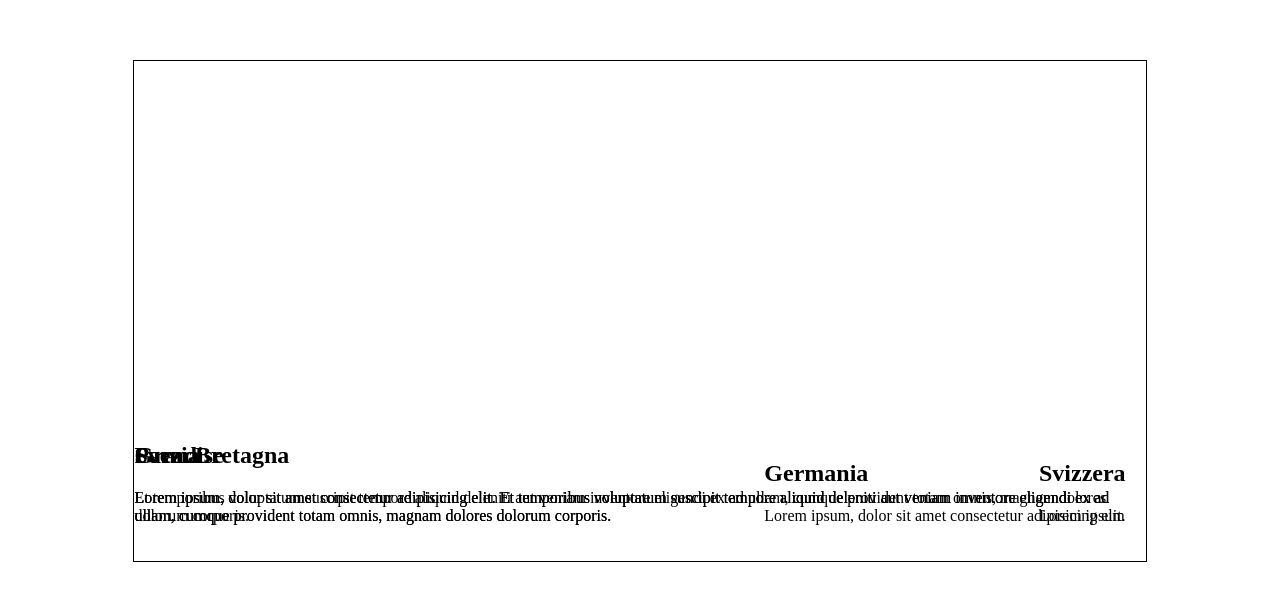
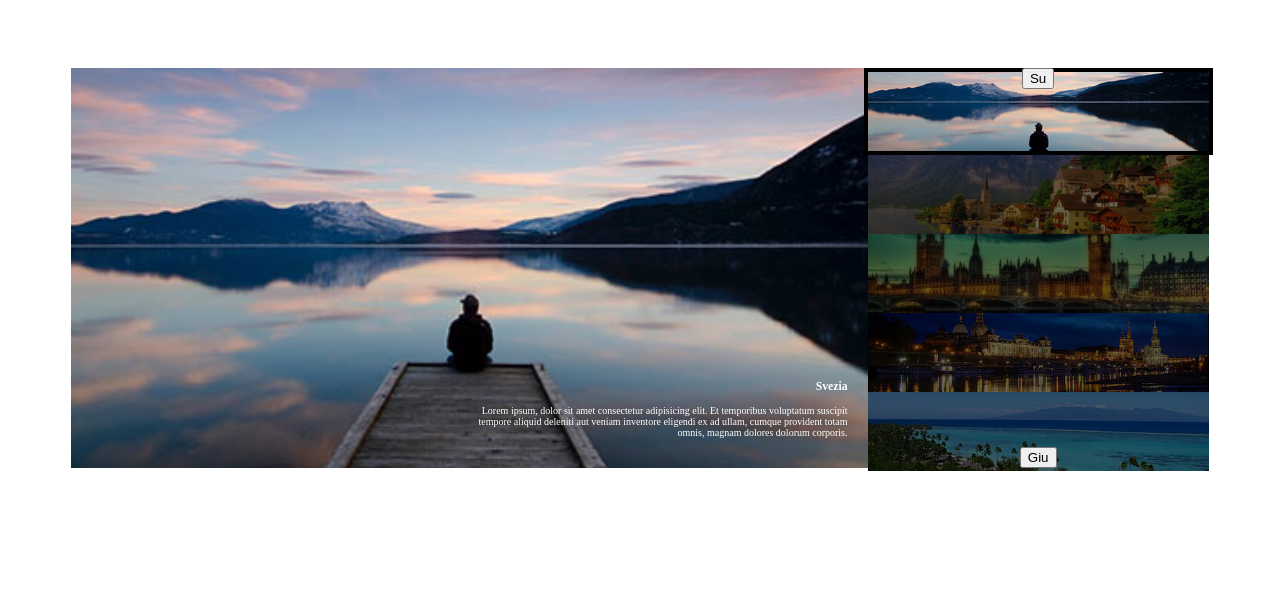
Before and after one commit to alfredochs/vue-slider, a plain HTML site: page index.html in a window 1280 px wide. Drawn offline with nearby package versions, Linux system fonts and the light colour scheme.

Commit message:
exercise done

```diff
--- a/css/style.css
+++ b/css/style.css
@@ -1,40 +1,89 @@
-main{
-    margin-top: 60px;
+.general-container {
+    display: flex;
+    width: 90%;
+    height: 400px;
+    padding-top: 60px;
+    position: relative;
+    margin: auto;
 }
-.general-container{
-    display: flex;
-    justify-content: center;
+
+.container-left{
+    width: 70%;
+    /* border: 1px solid black; */
+    position: relative;
+    height: 400px;
+}
+
+.single-slide{
+    position: absolute;
+    width: 100%;
+    top: 0;
+    left: 0;
+    right: 0;
+    bottom: 0;
+    opacity: 0;
+    transition: opacity .4s;
+}
+.single-slide.active{
+    opacity: 1;
+}
+
+.single-slide > img{
+    width: 100%;
+    height: 100%;
+    object-fit: cover;
+    top: 0;
+    left: 0;
+    right: 0;
+    bottom: 0;
     position: relative;
 }
-.container-left{
-    width: 80%;
-    height: 500px;
-    border: 1px solid black;
+.single-slide .text-container{
     position: absolute;
-}
-.container-left img{
-    width: 100%;
-    top: 0;
+    color: white;
     bottom: 0;
-    left: 0;
     right: 0;
-    object-fit: cover;
-    height: 100%;
-    position: absolute;
-    opacity: 0;
+    font-size: 10px;
+    padding: 20px;
+    text-align: right;
+    width: 50%;
+    /* background-color: red; */
 }
 
-.container-left img.active{
-    opacity: 1;
+/* ******************************************************** */
+
+.container-right{
+    /* border: 1px solid black; */
+    width: 30%;
+    max-height: 100%;
+    display: flex;
+    flex-direction: column;
+    position: relative;
+    align-items: center;
+
 }
-.img-text-container{
+.container-right img {
+    width: 100%;
+    object-fit: cover;
+    object-position: center;
+    height: 79px;
+    filter: brightness(.4);
+    transition: filter .4s;
+}
+
+.container-right img.active{
+    border: 4px solid black;
+    filter: brightness(1);
+}
+
+.arrows-container{
     position: absolute;
-    bottom: 20px;
-    right: 20px;
-    /* color: white; */
+    display: flex;
+    flex-direction: column;
+    align-items: center;
+    width: 20%;
+    height: 100%;
+    /* background-color: yellow; */
+    justify-content: space-between;
+
 }
-/* .container-right{
-    width: 20%;
-    height: 500px;
-    border: 1px solid black;
-} */
--- a/index.html
+++ b/index.html
@@ -13,23 +13,28 @@
 <body>
     <div id="root">
         <main>
-            <!-- Tutto questo blocco si ripeterà -->
-            <div class="general-container" v-for="(imgListkeys,indice) in imgList">
+            <div class="general-container">
 
                 <div class="container-left">
 
-                    <img v-bind:src="imgListkeys.url">
+                    <div class="single-slide" v-for="slide,indice in imgList"
+                        :class="indice === indiceActiveCorrente ? 'active' : ''">
+                        <img v-bind:src=" slide.url" v-bind:alt="'immagine numero '+ (indice + 1)">
+                        <div class="text-container">
+                            <h3>{{slide.titolo}}</h3>
+                            <p>{{slide.paragrafo}}</p>
+                        </div>
+                    </div>
+                </div>
 
-                    <div class="img-text-container">
-                        <h2>{{imgListkeys.titolo}}</h2>
-                        <p> {{imgListkeys.paragrafo}}</p>
+                <div class="container-right">
+                    <img :src="slide.url" alt="" v-for="slide,i in imgList"
+                        :class="i===indiceActiveCorrente ? 'active':''">
+                    <div class="arrows-container">
+                        <button class="arrow-top" @click="imgPrecedente">Su</button>
+                        <button class="arrow-down" @click="imgSuccessiva">Giu</button>
                     </div>
-
                 </div>
-                <!-- <div class="container-right"></div> -->
-            </div>
-            <!-- Tutto questo blocco si ripeterà -->
-
         </main>
         <footer></footer>
     </div>
--- a/js/script.js
+++ b/js/script.js
@@ -30,7 +30,35 @@ new Vue({
                 paragrafo: 'Et temporibus voluptatum suscipit tempore aliquid deleniti aut veniam inventore eligendi ex ad ullam, cumque provident totam omnis, magnam dolores dolorum corporis.',
             },
         ],
-        currentImg: 0
+        indiceActiveCorrente: 0
+    },
+    methods: {
+        // imgPrecedente() {
+        //     let nuovoIndice = this.indiceActiveCorrente - 1;
+        //     if (nuovoIndice < 0) {
+        //         nuovoIndice = this.imgList.lenght - 1;
+        //     }
+        //     this.indiceActiveCorrente = nuovoIndice;
+        // },
+        imgPrecedente() {
+            let newIndex = this.indiceActiveCorrente - 1;
+
+            if (newIndex < 0) {
+                newIndex = this.imgList.length - 1;
+            }
+
+            this.indiceActiveCorrente = newIndex;
+        },
+        imgSuccessiva() {
+            let newIndex = this.indiceActiveCorrente + 1;
+
+            if (newIndex > this.imgList.length - 1) {
+                newIndex = 0;
+            }
+
+            this.indiceActiveCorrente = newIndex;
+        },
+
 
     }
 });
```
